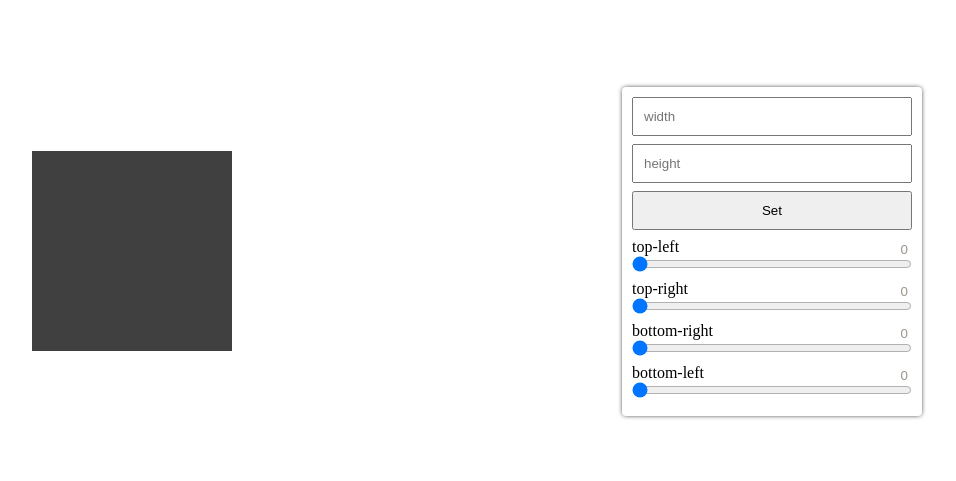
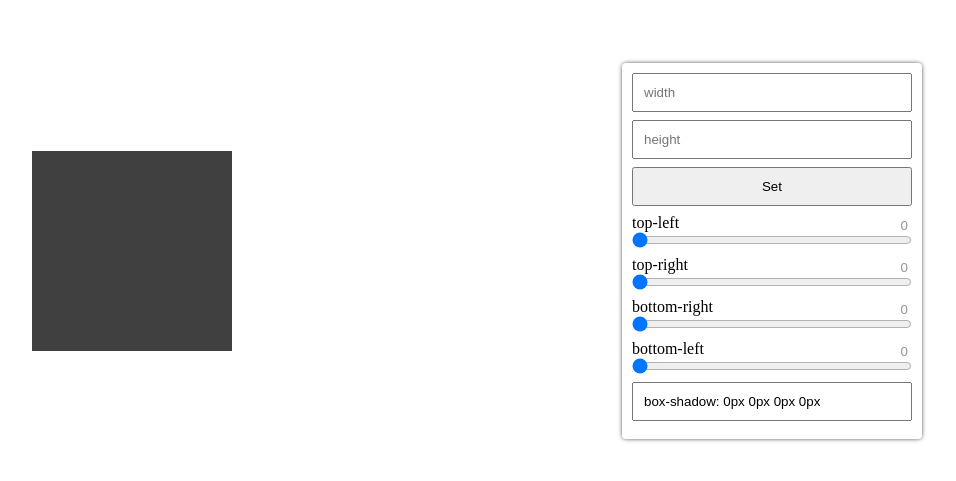
Before and after one commit to id-abdellah/DOM-Practices, a plain HTML site: page borderRadius-Generator/index.html in a window 1280 px wide. Shown: the part 149-630 px from the top of the page, without its empty margins (163-1119 px from the left). Drawn offline with Linux system fonts and the light colour scheme.

Commit message:
BorderRadiusGen

```diff
--- a/borderRadius-Generator/index.html
+++ b/borderRadius-Generator/index.html
@@ -34,6 +34,9 @@
             <label for="">bottom-left</label>
             <input type="range" class="b-l" min="0" max="200" value="0" data-v="0">
         </div>
+        <div class="output">
+            <input type="text" readonly value="box-shadow: 0px 0px 0px 0px">
+        </div>
     </div>
     <script src="practice.js"></script>
 </body>
--- a/borderRadius-Generator/practice.js
+++ b/borderRadius-Generator/practice.js
@@ -6,6 +6,9 @@ const bottomRight = document.querySelector(".b-r")
 const bottomLeft = document.querySelector(".b-l")
 
 let arrOfInputs = [topLeft, topRight, bottomLeft, bottomRight];
+
+
+const output = document.querySelector(".output input");
 
 
 const setWidth = document.querySelector(".w")
@@ -32,5 +35,6 @@ arrOfInputs.forEach((inp) => {
     inp.addEventListener("input", (e) => {
         updateValues()
         inp.dataset.v = inp.value;
+        output.value = `box-shadow: ${topLeft.value}px ${topRight.value}px ${bottomRight.value}px ${bottomLeft.value}px;`;
     });
 });
--- a/borderRadius-Generator/style.css
+++ b/borderRadius-Generator/style.css
@@ -59,3 +59,8 @@ body {
 .h-w * {
     padding: 10px;
 }
+
+
+.output input {
+    padding: 10px;
+}
```
